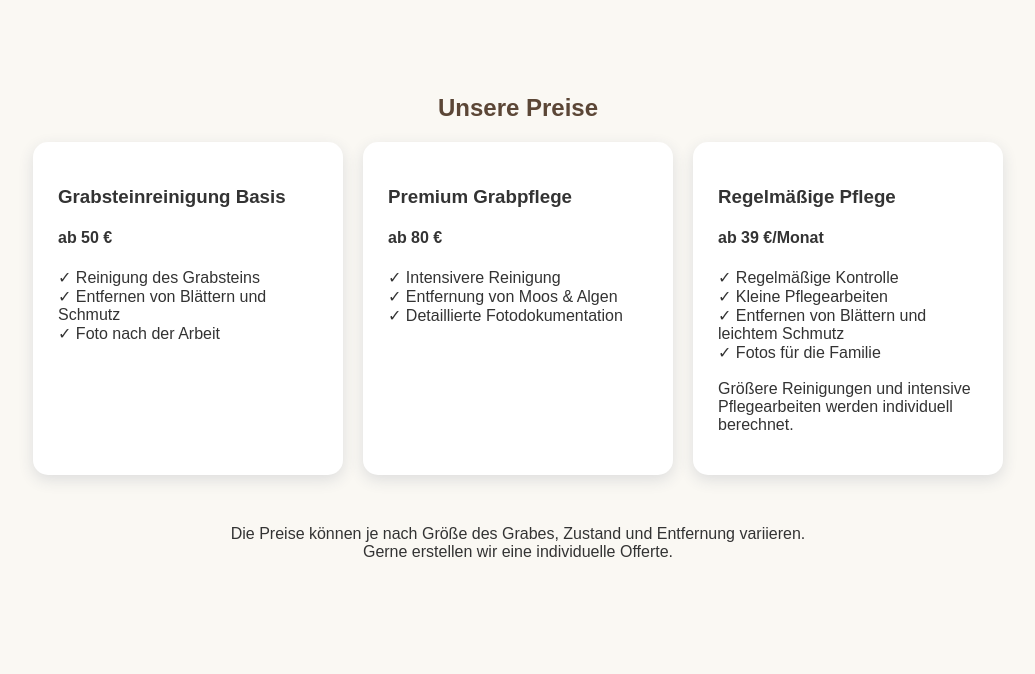
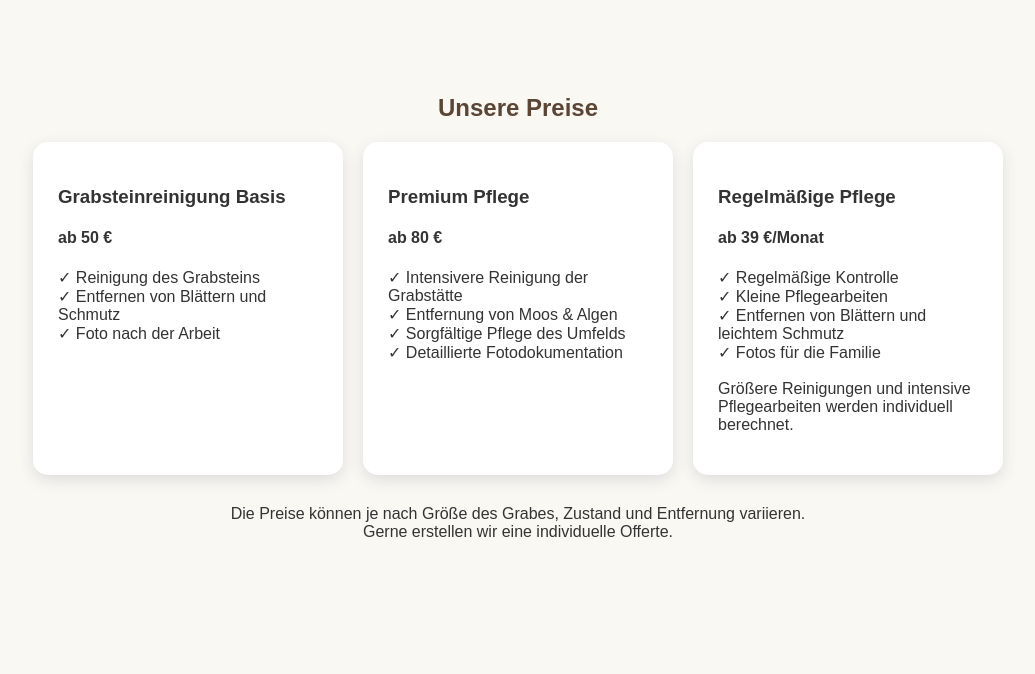
Before and after one commit to Fleegvoll/Fleegvoll-H-nn, a plain HTML site: page index.html in a window 1280 px wide. Shown: the part 961-1635 px from the top of the page, without its empty margins (122-1157 px from the left). Drawn offline with Linux system fonts and the light colour scheme.

Commit message:
Update index.html

```diff
--- a/index.html
+++ b/index.html
@@ -218,11 +218,12 @@
 
 
    <div class="card">
-        <h3>Premium Grabpflege</h3>
+    <h3>Premium Pflege</h3>
     <h4>ab 80 €</h4>
     <p>
-            ✓ Intensivere Reinigung<br>
+        ✓ Intensivere Reinigung der Grabstätte<br>
         ✓ Entfernung von Moos & Algen<br>
+        ✓ Sorgfältige Pflege des Umfelds<br>
         ✓ Detaillierte Fotodokumentation
     </p>
 </div>
@@ -240,6 +241,7 @@
         Größere Reinigungen und intensive Pflegearbeiten
         werden individuell berechnet.
     </p>
+    </div>
     </div>
 
 <p style="text-align:center; margin-top:30px;">
```
Lines whose indentation alone changed are shown as unchanged.
